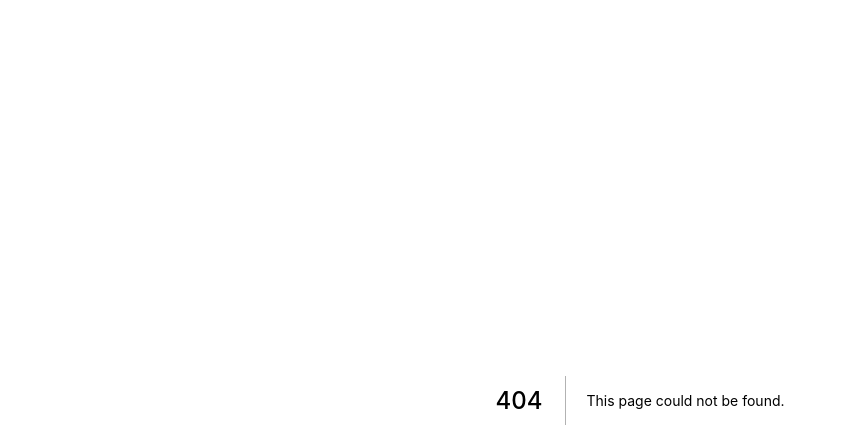
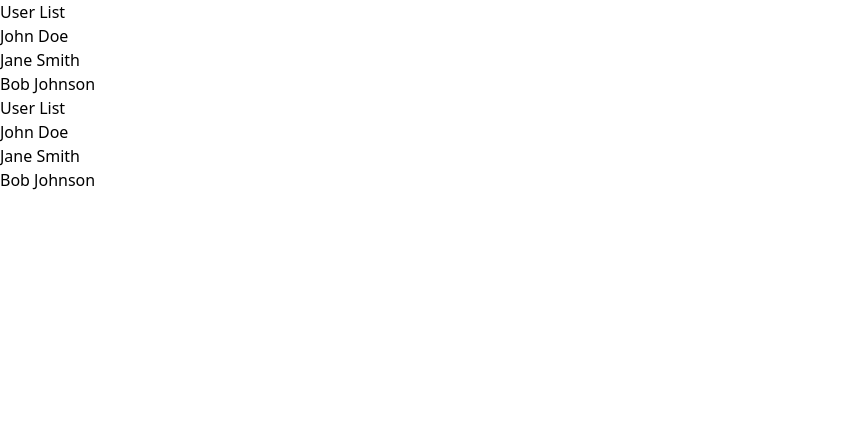
Before and after one commit to webdevNYC/AF-Resume, a Next.js app: page /examples/api-call in a window 1280 px wide. Before the commit this address had no page. Shown: the top 448 px of the page, without its empty margins (0-847 px from the left). Built offline with nearby package versions, Linux system fonts and the light colour scheme.

Commit message:
Add API Call

```diff
--- /dev/null
+++ b/src/pages/examples/api-call/fetchUsers.tsx
@@ -0,0 +1,15 @@
+
+
+const userList = [
+    { id: 1, name: 'John Doe', email: 'john.doe@example.com' },
+    { id: 2, name: 'Jane Smith', email: 'jane.smith@example.com' },
+    { id: 3, name: 'Bob Johnson', email: 'bob.johnson@example.com' },
+  ];
+
+  export const fetchUsers = () => {
+    return new Promise((resolve) => {
+      setTimeout(() => {
+        resolve(userList);
+      }, 1000); // Simulate a 1-second delay
+    });
+  };
--- /dev/null
+++ b/src/pages/examples/api-call/index.tsx
@@ -0,0 +1,19 @@
+import React from 'react';
+import UserList from './user-list';
+import UserListHook from './user-list-hook';
+
+const App = () => {
+    return (
+        <div>
+            <div>
+                <UserList />
+            </div>
+
+            <div>
+                <UserListHook />
+            </div>
+        </div>
+    );
+};
+
+export default App;
--- /dev/null
+++ b/src/pages/examples/api-call/useUserList.ts
@@ -0,0 +1,41 @@
+import { useState, useEffect } from 'react';
+import { fetchUsers } from './fetchUsers';
+
+interface User {
+  id: number;
+  name: string;
+  email: string;
+}
+
+interface UserListHook {
+  users: User[];
+  loading: boolean;
+  error: Error | null;
+}
+
+const useUserList = (): UserListHook => {
+  const [users, setUsers] = useState<User[]>([]);
+  const [loading, setLoading] = useState<boolean>(true);
+  const [error, setError] = useState<Error | null>(null);
+
+  useEffect(() => {
+    const getUsers = async () => {
+      try {
+        const response = await fetchUsers();
+        if (Array.isArray(response)) {
+          setUsers(response);
+        }
+      } catch (error) {
+        setError(error as Error);
+      } finally {
+        setLoading(false);
+      }
+    };
+
+    getUsers();
+  }, []);
+
+  return { users, loading, error };
+};
+
+export default useUserList;
--- /dev/null
+++ b/src/pages/examples/api-call/user-list-hook.tsx
@@ -0,0 +1,27 @@
+import React from 'react';
+import useUserList from './useUserList';
+
+const UserListHook = () => {
+  const { users, loading, error } = useUserList();
+
+  if (loading) {
+    return <div>Loading...</div>;
+  }
+
+  if (error) {
+    return <div>Error: {error.message}</div>;
+  }
+
+  return (
+    <div>
+      <h2>User List</h2>
+      <ul>
+        {users.map((user) => (
+          <li key={user.id}>{user.name}</li>
+        ))}
+      </ul>
+    </div>
+  );
+};
+
+export default UserListHook;
--- /dev/null
+++ b/src/pages/examples/api-call/user-list.tsx
@@ -0,0 +1,39 @@
+import React, { useState, useEffect, ReactElement } from 'react';
+import { fetchUsers } from './fetchUsers';
+
+type UserType ={
+    id:number,
+    name: string,
+    email: string
+}
+const UserList = ():ReactElement<UserType> => {
+  const [users, setUsers] = useState<UserType[]>([]);
+
+  useEffect(() => {
+    const getUsers = async () => {
+        try {
+          const response = await fetchUsers();
+          if (Array.isArray(response)) {
+            setUsers(response);
+          }
+        } catch (error) {
+          console.error('Error fetching users:', error);
+        }
+      };
+
+    getUsers();
+  }, []);
+
+  return (
+    <div>
+      <h2>User List</h2>
+      <ul>
+        {users.map((user) => (
+          <li key={user.id}>{user.name}</li>
+        ))}
+      </ul>
+    </div>
+  );
+};
+
+export default UserList;
```
Also changed, not shown: 2 other files (tests, documents, lock files or other folders).
